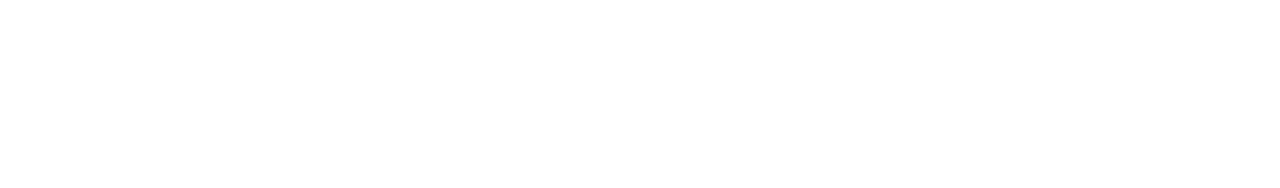
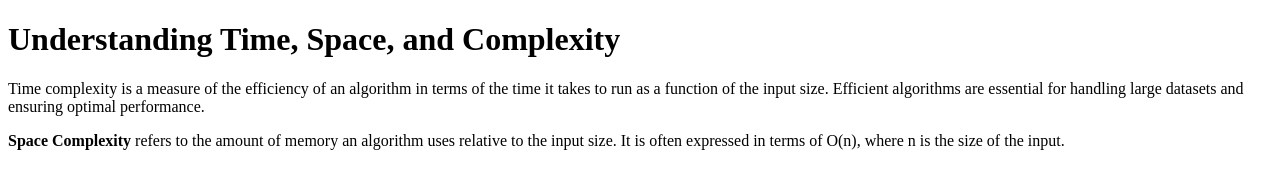
Before and after one commit to acciojob/time-and-space-complexity-snegha032002, a website: page main.html in a window 1280 px wide. Drawn offline with Linux system fonts and the light colour scheme.

Commit message:
created a submission

```diff
--- a/main.html
+++ b/main.html
@@ -3,11 +3,18 @@
 <html>
 
 <head>
+	 <meta charset="UTF-8">
+    <meta name="viewport" content="width=device-width, initial-scale=1.0">
+    <title>Time and Space Complexity</title>
 	<link rel="stylesheet" href="styles.css">
 </head>
 
 <body>
 	<!-- the entire body must be written by student -->
+	<h1>Understanding Time, Space, and Complexity</h1>
+    <p>Time complexity is a measure of the efficiency of an algorithm in terms of the time it takes to run as a function of the input size. Efficient algorithms are essential for handling large datasets and ensuring optimal performance.</p>
+    <p><b>Space Complexity</b> refers to the amount of memory an algorithm uses relative to the input size. It is often expressed in terms of O(n), where n is the size of the input.</p>
+
     <script type="text/javascript" src="./script.js">
 </script>
 
```
